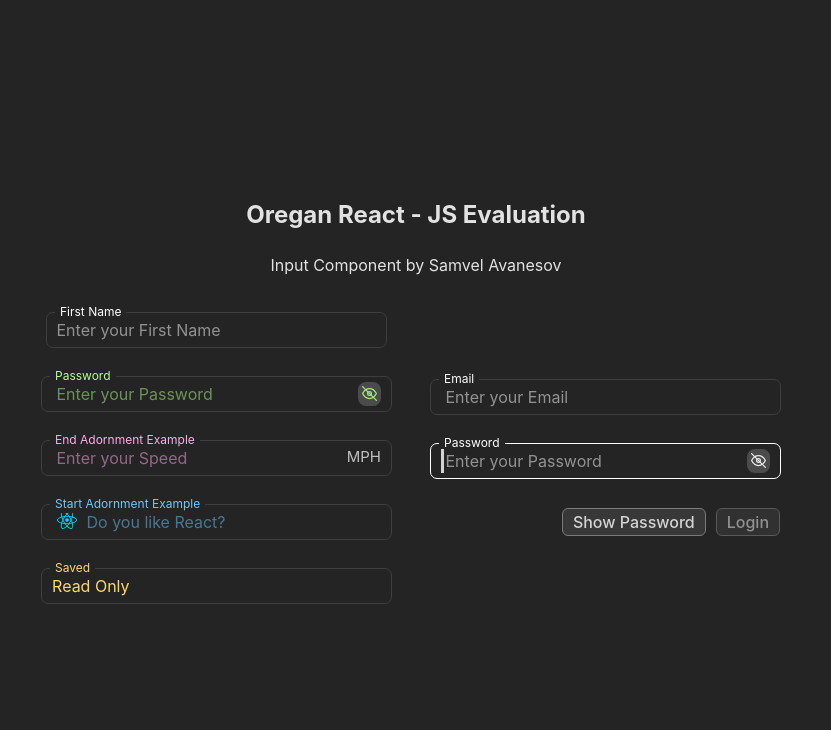
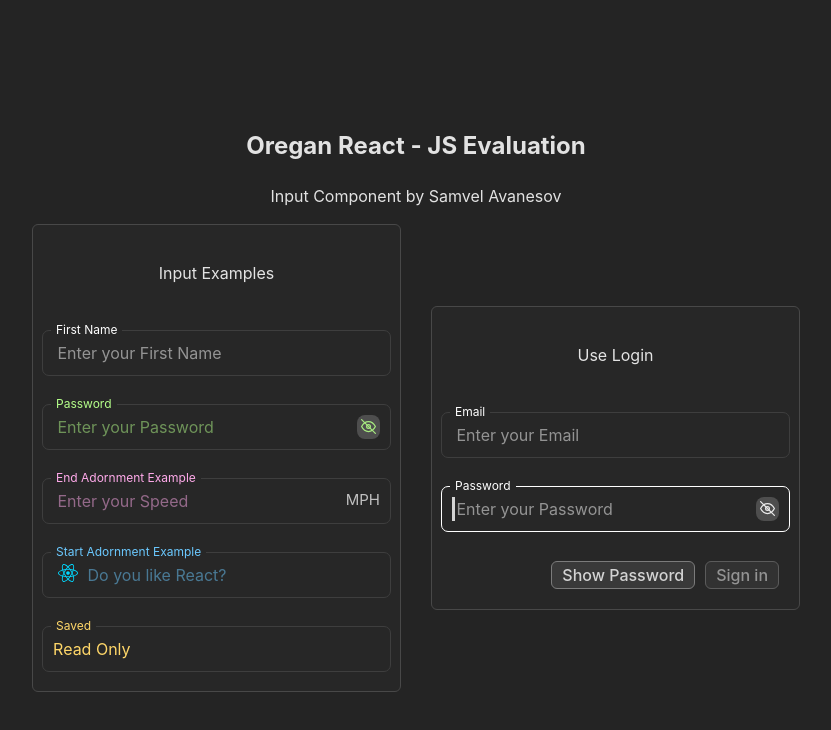
Before and after one commit to savanesoff/oregan-js-evaluation, a React (Vite) app: page / in a window 1280 px wide. Shown: the top 730 px of the page, without its empty margins (224-1055 px from the left). Built offline with nearby package versions, Linux system fonts and the light colour scheme.

Commit message:
Deploy scripts

```diff
--- a/package.json
+++ b/package.json
@@ -11,7 +11,8 @@
     "test": "vitest",
     "coverage": "vitest run --coverage",
     "postinstall": "link-module-alias",
-    "preinstall": "command -v link-module-alias && link-module-alias clean || true"
+    "preinstall": "command -v link-module-alias && link-module-alias clean || true",
+    "deploy": "pnpm run build && gh-pages -d dist"
   },
   "_moduleAliases": {
     "@hooks": "./src/hooks/",
@@ -33,6 +34,7 @@
     "eslint-plugin-react": "^7.33.2",
     "eslint-plugin-react-hooks": "^4.6.0",
     "eslint-plugin-react-refresh": "^0.4.5",
+    "gh-pages": "^6.1.1",
     "jsdom": "^24.0.0",
     "link-module-alias": "^1.2.0",
     "prop-types": "^15.8.1",
--- a/src/App.jsx
+++ b/src/App.jsx
@@ -53,14 +53,19 @@
       style={{
         display: "flex",
         flexDirection: "column",
-        alignItems: "end",
+        alignItems: "center",
+        // justifyContent: "flex-start",
         gap: 30,
         width: "100%",
         height: "100%",
         padding: 20,
         fontSize: "1rem",
+        backgroundColor: "#272727",
+        border: "1px solid #484848",
+        borderRadius: "6px",
       }}
     >
+      <p>Use Login</p>
       <Input
         onChange={setEmail}
         placeholder="Enter your Email"
@@ -122,7 +127,7 @@
             opacity: disabled ? 0.5 : 1,
           }}
         >
-          Login
+          Sign in
         </button>
       </div>
     </div>
@@ -141,11 +146,14 @@
       padding: 20,
       gap: 30,
       fontSize: "1rem",
+      backgroundColor: "#272727",
+      border: "1px solid #484848",
+      borderRadius: "6px",
     }}
   >
+    <p>Input Examples</p>
     <InputBasicRef
       style={{
-        padding: 5,
         borderRadius: "6px",
         color: "white",
       }}
--- a/src/components/Input/Input.jsx
+++ b/src/components/Input/Input.jsx
@@ -77,7 +77,7 @@
           position: "relative",
           outline: "solid 1px #3e3e3e",
           outlineColor: focused ? color : "#3e3e3e",
-          padding: "5px 10px",
+          padding: "10px 10px",
           ...style,
         }}
         id={id}
```
Also changed, not shown: 2 other files (tests, documents, lock files or other folders).
